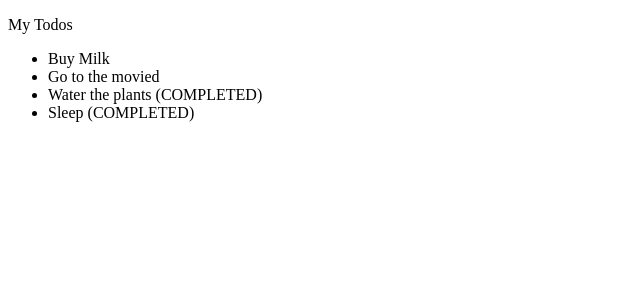
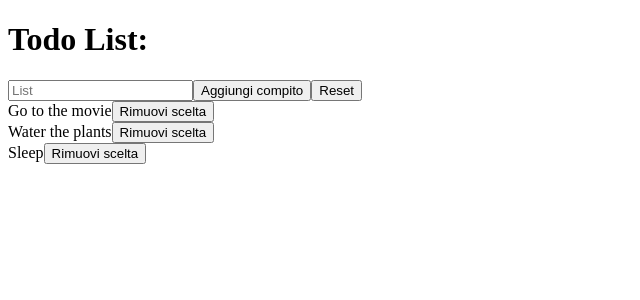
Before and after one commit to Vincenzo-Pallante-Dev/exercises-lessons-React, a React (Create React App) app in the folder my-project/: page / in a window 1280 px wide. Shown: the top 300 px of the page, without its empty margins (0-640 px from the left). Built offline with nearby package versions, Linux system fonts and the light colour scheme.

Commit message:
fix: exercise

```diff
--- a/my-project/src/App.js
+++ b/my-project/src/App.js
@@ -1,15 +1,23 @@
 import React from "react";
-import { TodoLists } from "./components/TodoList";
-
-const todos = [
-  { id: 1, title: "Buy Milk", completed: false },
-  { id: 2, title: "Go to the movied", completed: false },
-  { id: 3, title: "Water the plants", completed: true },
-  { id: 4, title: "Sleep", completed: true },
-];
+import { TodoLIst } from "./components/TodoList";
 
 export class App extends React.Component {
   render() {
-    return <TodoLists todos={todos} />;
+    return (
+      <TodoLIst>
+        {(todos, handleRemove) => (
+          <div>
+            {todos.map((todo, index) => (
+              <div key={todo + index}>
+                {todo}
+                <button onClick={() => handleRemove(index)}>
+                  Rimuovi scelta
+                </button>
+              </div>
+            ))}
+          </div>
+        )}
+      </TodoLIst>
+    );
   }
 }
--- a/my-project/src/components/TodoList.js
+++ b/my-project/src/components/TodoList.js
@@ -1,17 +1,61 @@
 import React from "react";
 
-export class TodoLists extends React.Component {
+export class TodoLIst extends React.Component {
+  state = {
+    todos: ["Go to the movie", "Water the plants", "Sleep"],
+    list: "",
+  };
+
+  handleInput = (event) => {
+    const list = event.target.name;
+    const value = event.target.value;
+
+    this.setState({
+      [list]: value,
+    });
+  };
+
+  handleAddTodo = () => {
+    const todos = this.state.todos;
+    const list = this.state.list;
+
+    todos.push(list);
+
+    this.setState({
+      todos: todos,
+      list: "",
+    });
+  };
+
+  handleResetState = () => {
+    this.setState({
+      todos: [],
+    });
+  };
+
+  handleRemove = () => {
+    const indexConst = this.state.todos.indexOf("div");
+    const sliceConst = this.state.todos.slice();
+    sliceConst.splice(indexConst, 1);
+
+    this.setState({
+      todos: sliceConst,
+    });
+  };
+
   render() {
     return (
       <div>
-        <p>My Todos</p>
-        <ul>
-          {this.props.todos.map((todo) => (
-            <li key={todo.id}>
-              {todo.title} {todo.completed && <span>(COMPLETED)</span>}
-            </li>
-          ))}
-        </ul>
+        <h1>Todo List:</h1>
+        <input
+          name="list"
+          value={this.state.list}
+          placeholder="List"
+          onChange={this.handleInput}
+        ></input>
+        <button onClick={this.handleAddTodo}>Aggiungi compito</button>
+        <button onClick={this.handleResetState}>Reset</button>
+        <div>{this.props.children(this.state.todos, this.handleRemove)}</div>
       </div>
     );
   }
--- a/my-project/src/index.js
+++ b/my-project/src/index.js
@@ -1,6 +1,7 @@
 import ReactDom from "react-dom";
+
+import "./index.css";
 import { App } from "./App";
-import "./index.css";
 
 const root = document.querySelector("#root");
 
```
